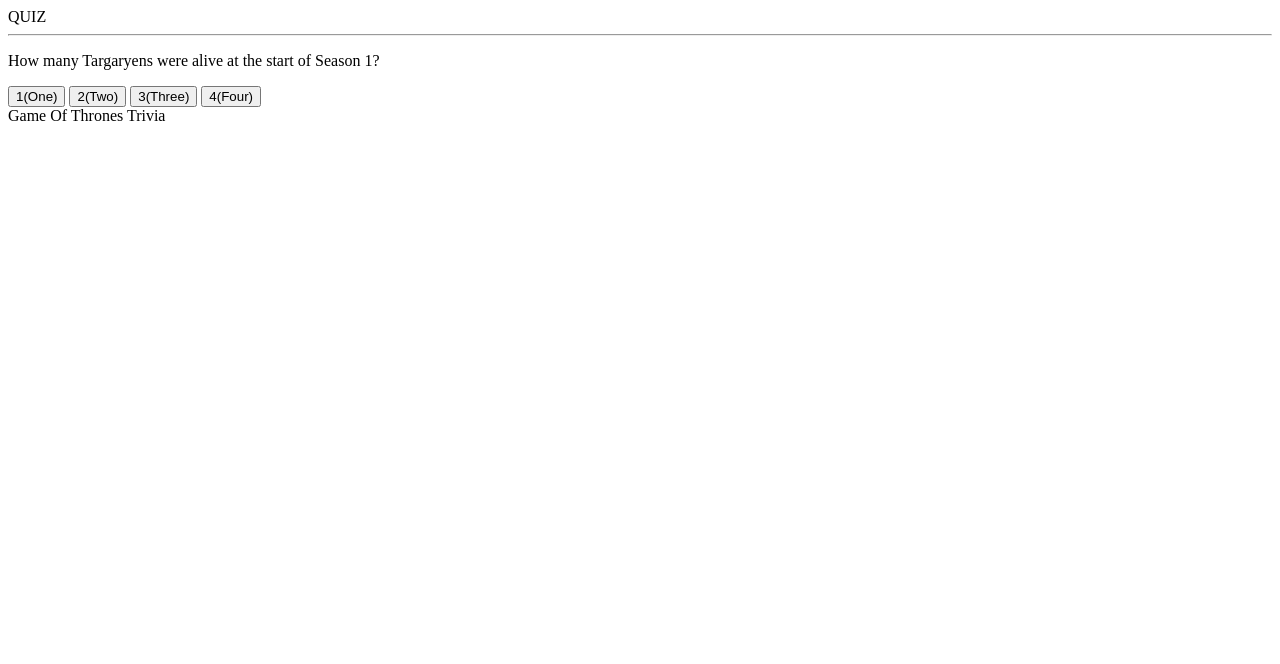
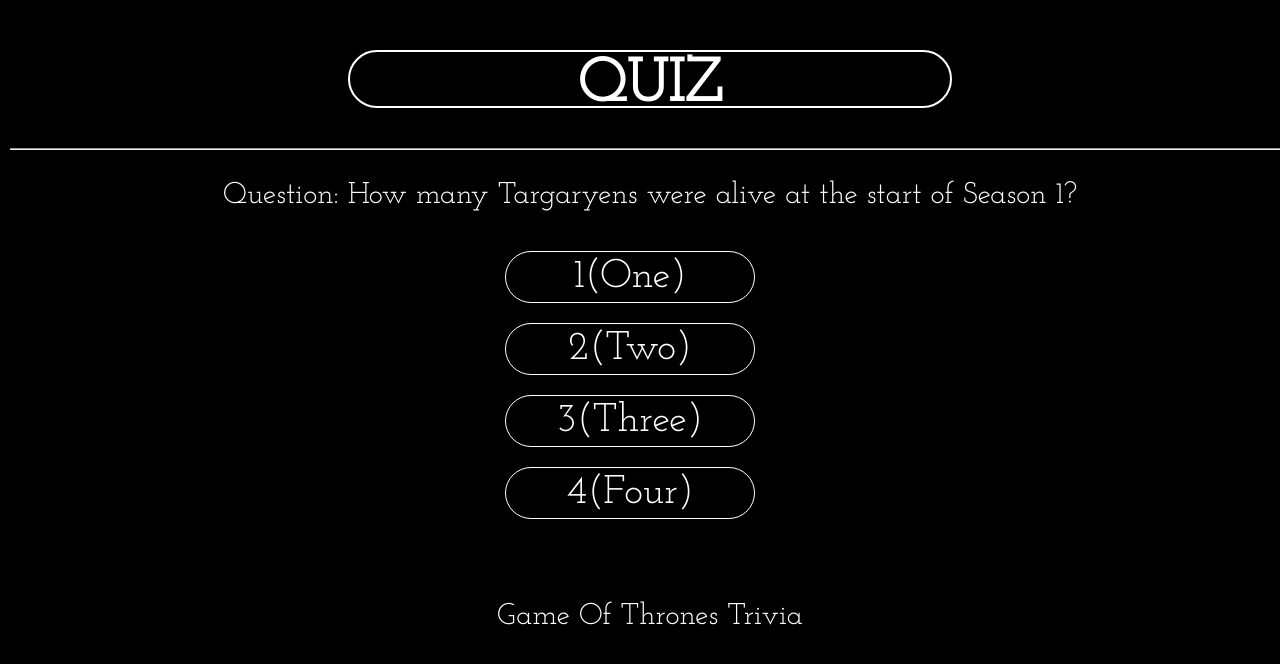
Before and after one commit to xanmolx/MCQ-Quiz, a plain HTML site: page index.html in a window 1280 px wide. Drawn offline with Linux system fonts and the light colour scheme.

Commit message:
styling done

```diff
--- a/index.html
+++ b/index.html
@@ -2,23 +2,31 @@
 <html>
 <head>
 	<title>MCQ Application</title>
+	<link rel="stylesheet" type="text/css" href="style.css">
+	<link href="https://fonts.googleapis.com/css?family=Josefin+Slab" rel="stylesheet">
 </head>
 <body>
+<center>
 	<div class="grid">
+
 		<div id="quiz">
-			QUIZ
+			<h1>
+				QUIZ
+			</h1>
 		</div>
 		<hr>
-		<p id="question">How many Targaryens were alive at the start of Season 1?
+		<p id="question">Question: How many Targaryens were alive at the start of Season 1?
 		</p>
 		<div class="buttons">
-			<button id="butt1"><span id="choice1">1(One)</span></button>
-			<button id="butt2"><span id="choice2">2(Two)</span></button>
-			<button id="butt3"><span id="choice3">3(Three)</span></button>
+			<button id="butt1"><span id="choice1">1(One)</span></button><br>
+			<button id="butt2"><span id="choice2">2(Two)</span></button><br>
+			<button id="butt3"><span id="choice3">3(Three)</span></button><br>
 			<button id="butt4"><span id="choice4">4(Four)</span></button>
 		</div>
+		<br><br><br><br>
 		<footer>Game Of Thrones Trivia</footer>
 	</div>
+</center>
 
 </body>
 </html>
--- /dev/null
+++ b/style.css
@@ -0,0 +1,68 @@
+.grid{
+	height:100%;
+	width:100%;
+	margin: 0;
+	background-color: black;
+	padding: 10px 10px 10px 10px;
+}
+
+body{
+	margin: 0;
+	padding: 0;
+	background: black;
+}
+
+.grid h1{
+	font-family: 'Josefin Slab', serif;
+	font-size: 60px;
+	text-align: center;
+	color: white;
+	padding-top: 4px;
+	border-radius: 50px;
+	border: 2px solid white;
+	margin-top: 40px;
+	height: 50px;
+	width: 600px;
+
+}
+
+
+.grid #question{
+	font-family: 'Josefin Slab', serif;
+	font-size: 30px;
+	color: white;
+}
+
+.buttons{
+	margin-top: 30px;
+}
+
+#butt1, #butt2, #butt3, #butt4
+{
+	background-color: black;
+	width:250px;
+	font-size: 40px;
+	color: white;
+	border: 1px solid white;
+	border-radius: 50px;
+	margin:10px 40px 10px 0;
+	font-family: 'Josefin Slab', serif;
+	padding: 5px;
+}
+
+footer{
+	font-family: 'Josefin Slab', serif;
+	color: white;
+	font-size: 30px;
+}
+
+#butt1:hover, #butt2:hover, #butt3:hover, #butt4:hover
+{
+	cursor:pointer;
+	background-color: white;
+	color: black;
+}
+
+#butt1:focus, #butt2:focus, #butt3:focus, #butt4:focus{
+	outline: 0;
+}
```
